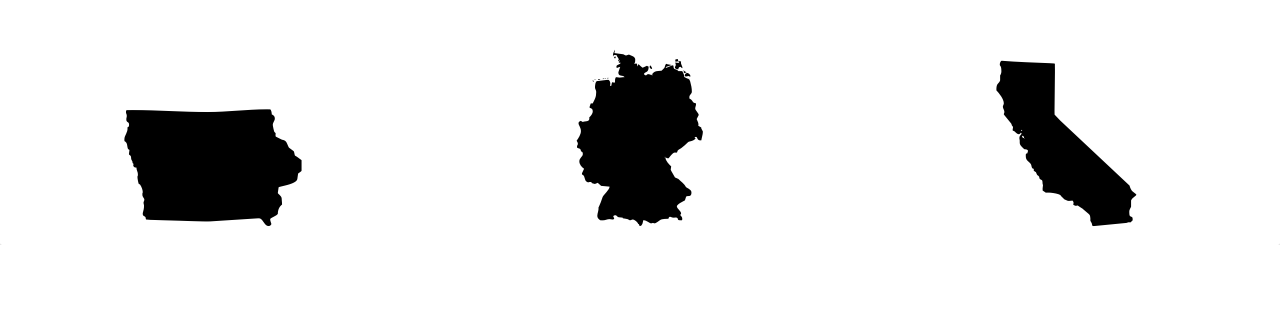
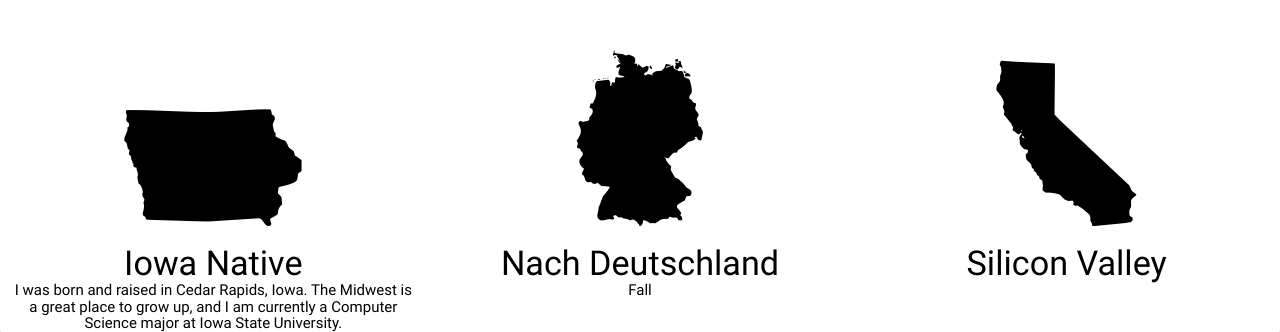
Before and after one commit to khrubes/khrubes.github.io, a plain HTML site: page index.html in a window 1280 px wide. Shown: the part 878-1210 px from the top of the page. Before the commit the page ends 1123 px from the top, so only its background shows below. Drawn offline with nearby package versions, Linux system fonts and the light colour scheme.

Commit message:
add descriptive text countries section

```diff
--- a/index.html
+++ b/index.html
@@ -47,12 +47,19 @@
       <div class="row state-country-row">
          <div class="col s12 l4">
            <div class="state-country-font">&oslash;</div>
+           <h4>Iowa Native</h4>
+           <h6>
+               I was born and raised in Cedar Rapids, Iowa. The Midwest is a great place to grow up, and I am currently a Computer Science major at Iowa State University.
+           </h6>
          </div>
          <div class="col s12 l4">
            <div class="state-country-font">f</div>
+           <h4>Nach Deutschland</h4>
+           <h6>Fall</h6>
          </div>
          <div class="col s12 l4">
            <div class="state-country-font">&Acirc;</div>
+           <h4>Silicon Valley</h4>
          </div>
     </div>
    </div>
```
